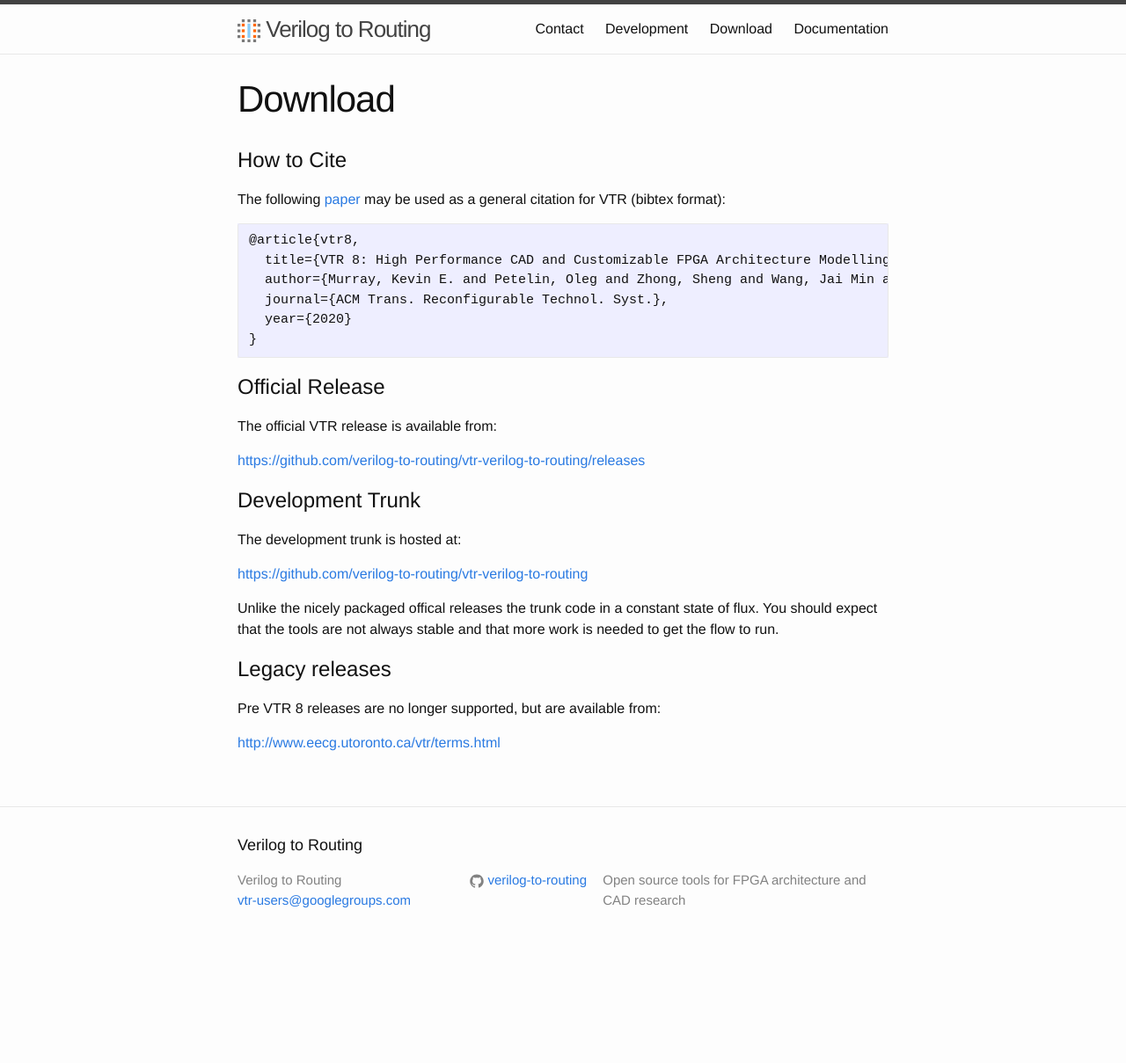
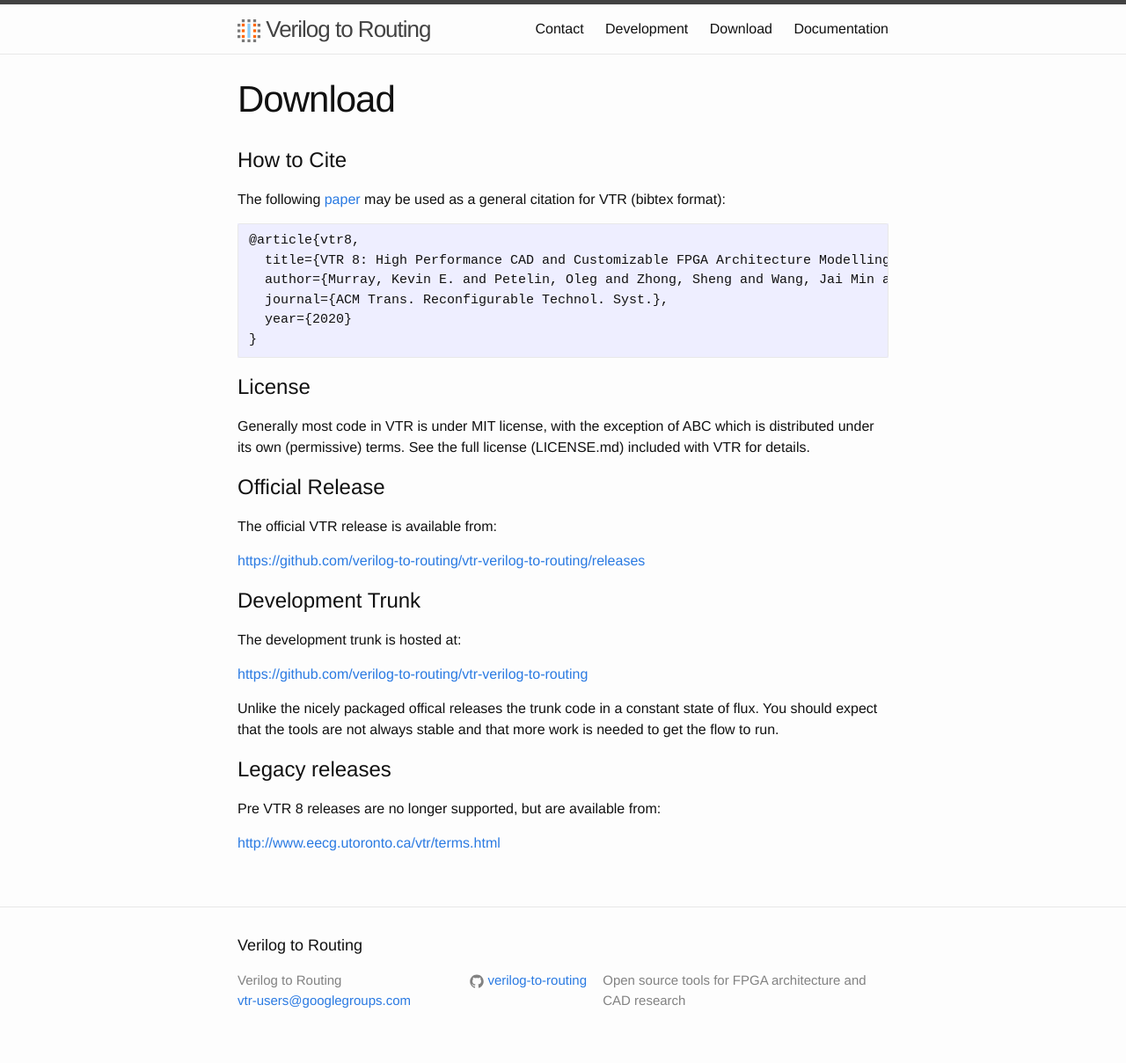
Before and after one commit to verilog-to-routing/verilog-to-routing.github.io, a Jekyll site: the page built from _pages/download.md, in a window 1280 px wide. Shown: the whole page at 88% size. Built offline with Jekyll 4.4.1, drawn with Linux system fonts in a browser that asks for light colours; before the commit the page ends 1095 px from its top, so only the background shows below that.

Commit message:
Include license description on download page

```diff
--- a/_pages/download.md
+++ b/_pages/download.md
@@ -14,6 +14,12 @@
       journal={ACM Trans. Reconfigurable Technol. Syst.},
       year={2020}
     }
+
+License
+=======
+
+Generally most code in VTR is under MIT license, with the exception of ABC which is distributed under its own (permissive) terms.
+See the full license (LICENSE.md) included with VTR for details.
 
 Official Release
 ================
```
